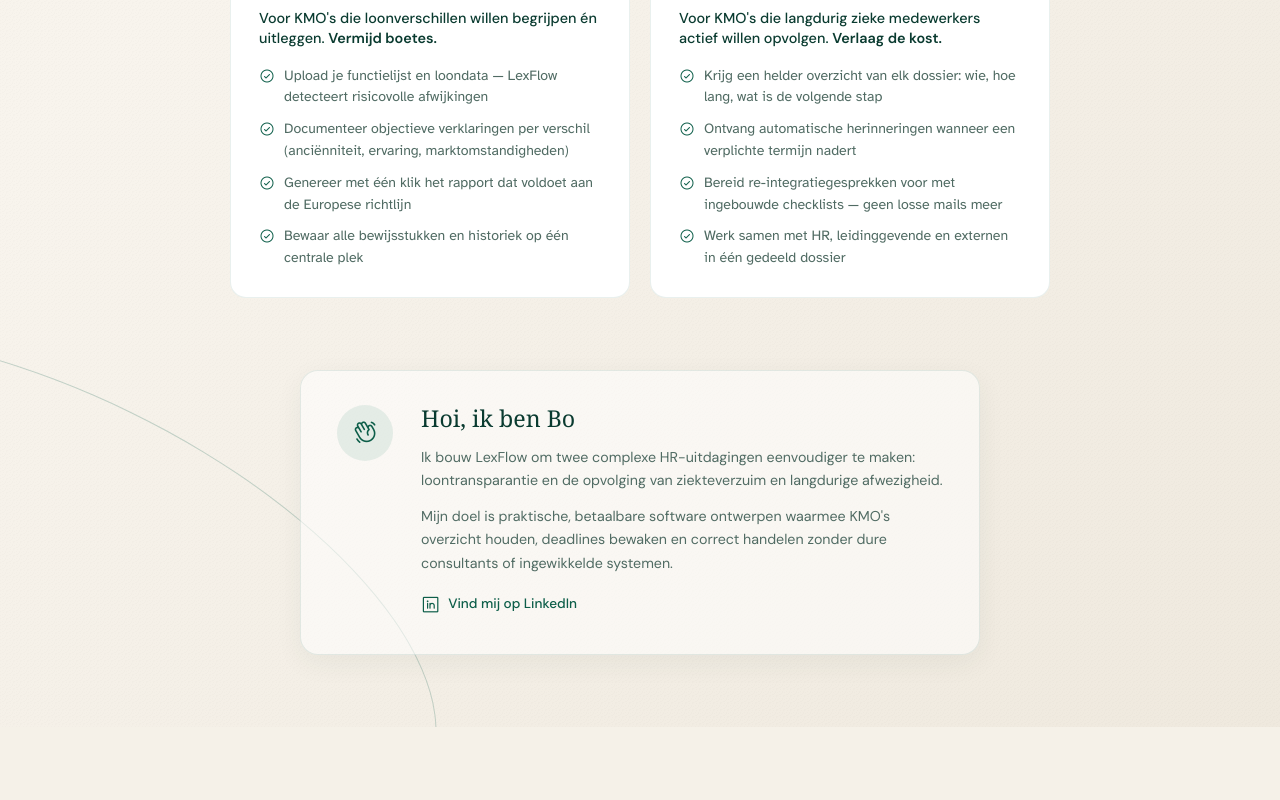
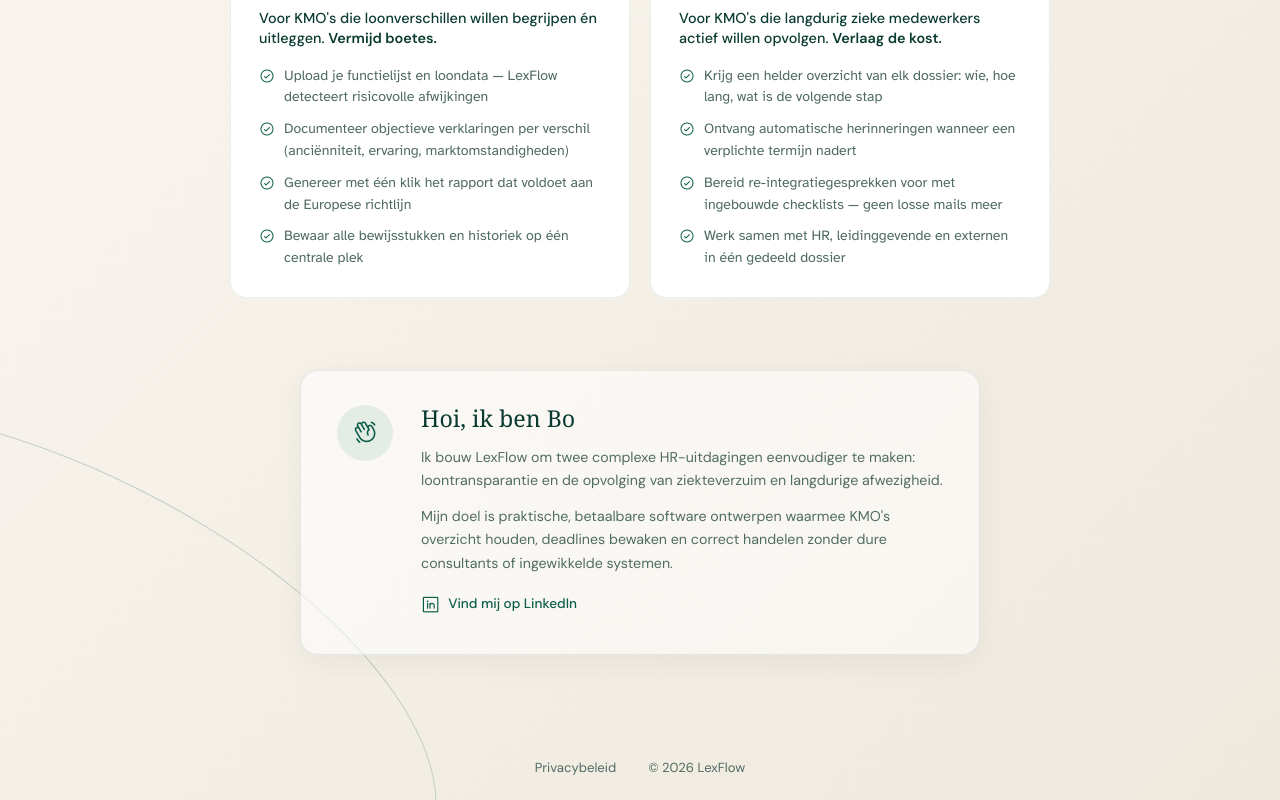
Before and after one commit to Elliotwhoisalsobo/landingpage, a Nuxt app: page / in a window 1280 px wide. Shown: the part 1397-2197 px from the top of the page. Before the commit the page ends 2124 px from the top, so only its background shows below. Built offline with nearby package versions, Linux system fonts and the light colour scheme; a web font is replaced by a local one.

Commit message:
added footer on main page

```diff
--- a/app/pages/index.vue
+++ b/app/pages/index.vue
@@ -48,5 +48,10 @@
       <AboutBo/>
 
     </section>
+
+        <footer class="site-footer container">
+      <a href="#" class="footer-link">Privacybeleid</a>
+      <span class="footer-copy">&copy; 2026 LexFlow</span>
+    </footer>
   </main>
 </template>
```
